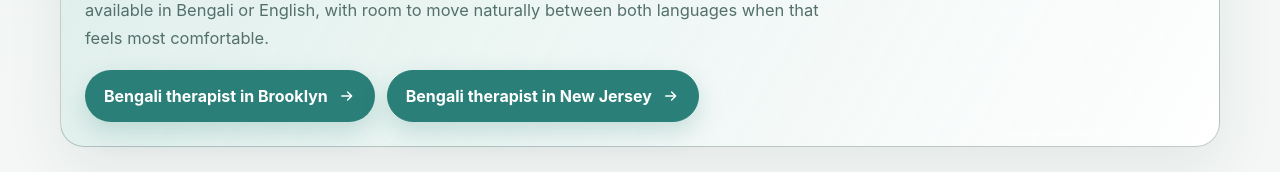
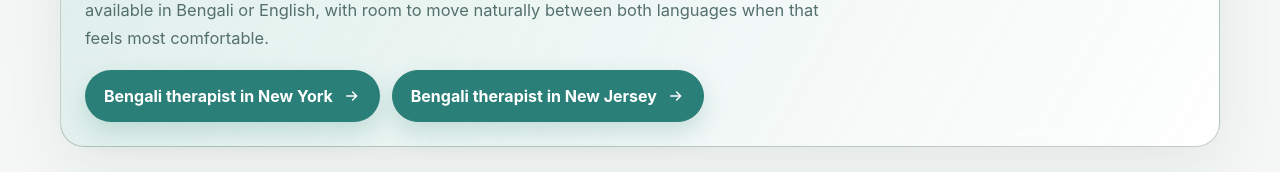
Before and after one commit to ShakibAzadOfficial/kindMind, a Next.js app: page / in a window 1280 px wide. Shown: the part 1225-1397 px from the top of the page. Built offline with nearby package versions, Linux system fonts and the light colour scheme; no server answers.

Commit message:
Change brooklyn to New York

```diff
--- a/app/page.jsx
+++ b/app/page.jsx
@@ -177,7 +177,7 @@ export default function Page() {
           </p>
           <div className="aboutActions">
             <Link className="linkButton" href="/bengali-therapist-brooklyn-ny">
-              Bengali therapist in Brooklyn
+              Bengali therapist in New York
               <Arrow />
             </Link>
             <Link className="linkButton ghost" href="/bengali-therapist-new-jersey">
```
Also changed, not shown: 1 other file (tests, documents, lock files or other folders).
